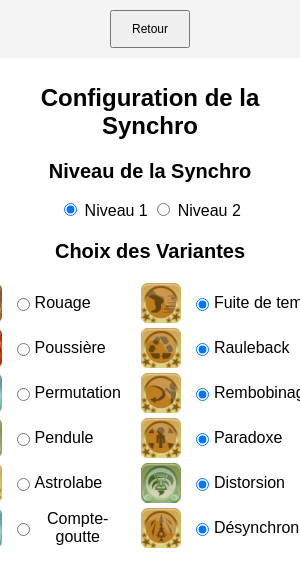
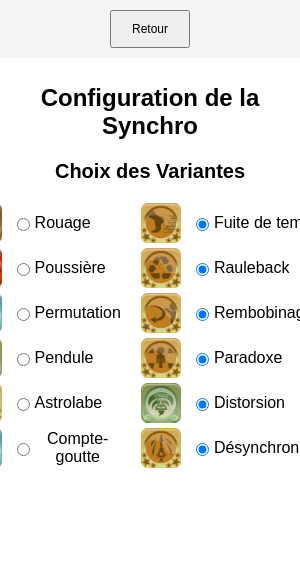
Before and after one commit to LuckyLeKing/Dofus_Tools, an Electron app: page configuration.html in a window 300 px wide. Shown: the top 586 px of the page. Drawn offline with Linux system fonts and the light colour scheme.

Commit message:
Update configuration.html

```diff
--- a/configuration.html
+++ b/configuration.html
@@ -87,16 +87,7 @@
     <div class="configuration-section">
         <h1>Configuration de la Synchro</h1>
 
-        <!-- Niveau de la Synchro -->
-        <div>
-            <h2>Niveau de la Synchro</h2>
-            <label>
-                <input type="radio" name="synchro-level" value="1" checked onchange="saveConfiguration()" /> Niveau 1
-            </label>
-            <label>
-                <input type="radio" name="synchro-level" value="2" onchange="saveConfiguration()" /> Niveau 2
-            </label>
-        </div>
+
 
         <!-- Variantes des sorts -->
         <div>
```
